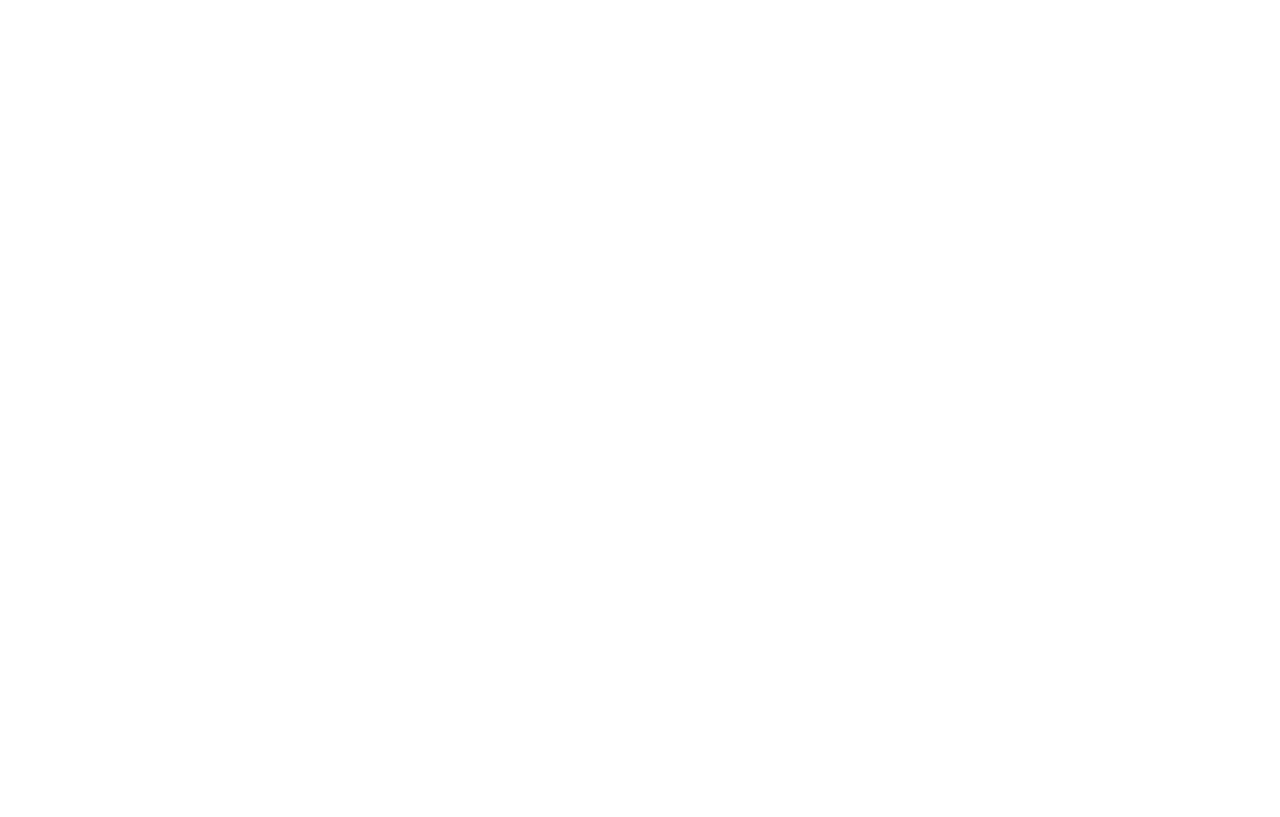
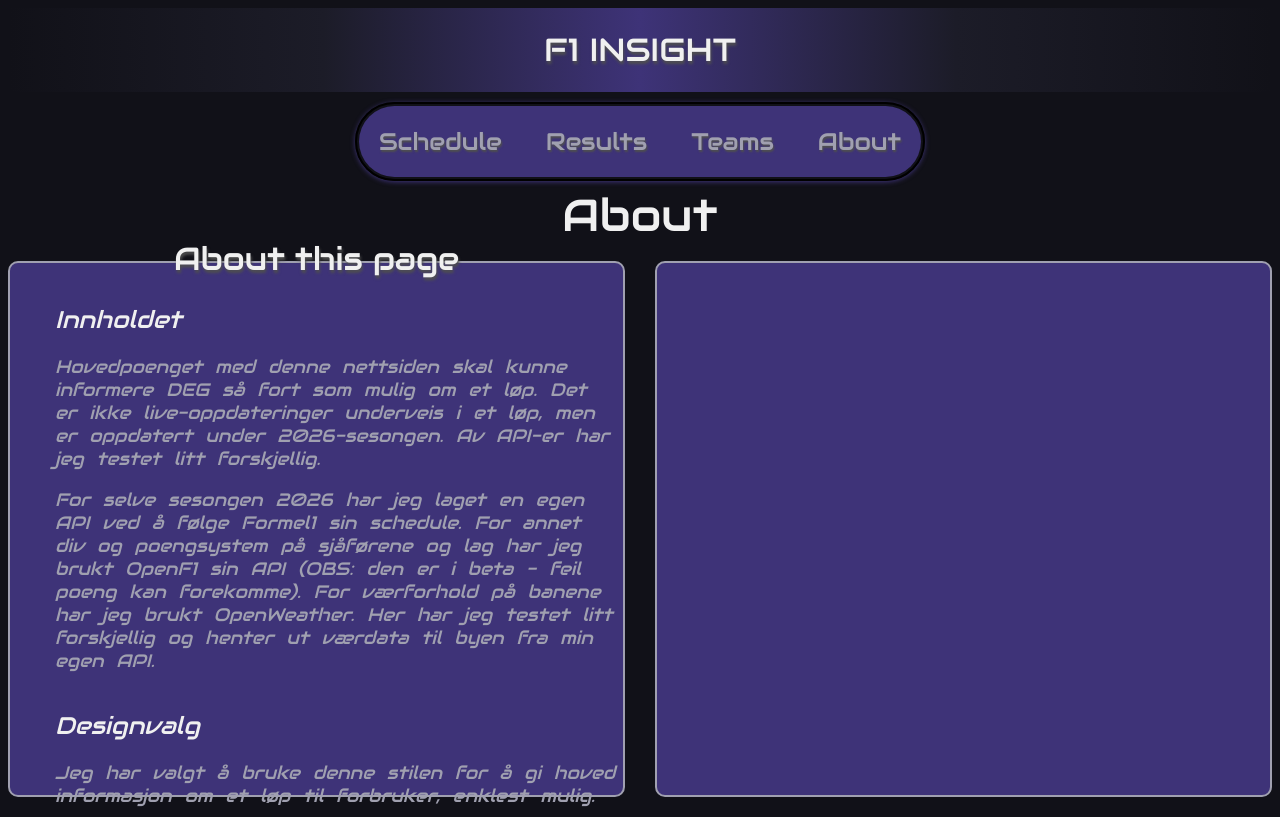
Before and after one commit to PoulAndre/F1-Insight, a website: page about.html in a window 1280 px wide. Drawn offline with Linux system fonts and the light colour scheme; no server answers.

Commit message:
fikset på About side --ikke ferdig

```diff
--- a/about.html
+++ b/about.html
@@ -0,0 +1,72 @@
+<!DOCTYPE html>
+<html lang="en">
+<head>
+    <meta charset="UTF-8">
+    <meta name="viewport" content="width=device-width, initial-scale=1.0">
+    <link rel="stylesheet" href="style.css">
+
+    <title>Teams</title>
+    <style>@import url('https://fonts.googleapis.com/css2?family=Audiowide&display=swap');</style>
+</head>
+<body>
+
+    <div id="nav">
+        <h1>F1 INSIGHT</h1>
+    </div>
+        <div class="meny">
+            <div class="bakgrunn">
+                <div class="inner">
+                        <button onclick="location.href='index.html'">Schedule</button>
+
+                        <button onclick="location.href='results.html'">Results</button>
+
+                        <button onclick="location.href='teams.html'">Teams</button>
+
+                        <button onclick="location.href='about.html'">About</button>
+                </div>
+            </div>
+        </div>
+
+        <div id="top">
+            <ul id="område">
+                <li><p class="sidetekst">About</p></li>
+           </ul>
+        </div>
+
+        <div class="aboutCenter">
+            <div class="venstreOmSiden">
+                <h1 class="Overskrift">About this page</h1>
+
+                    <ul>
+                        <li>
+                            <h2>Innholdet</h2>
+                            <p>Hovedpoenget med denne nettsiden skal kunne informere DEG så fort som mulig om et løp. Det er ikke live-oppdateringer underveis i et løp, men er oppdatert under 2026-sesongen. Av API-er har jeg testet litt forskjellig.
+                            </p>
+                            <p>For selve sesongen 2026 har jeg laget en egen API ved å følge Formel1 sin schedule. For annet div og poengsystem på sjåførene og lag har jeg brukt OpenF1 sin API (OBS: den er i beta - feil poeng kan forekomme).
+                            For værforhold på banene har jeg brukt OpenWeather. Her har jeg testet litt forskjellig og henter ut værdata til byen fra min egen API.</p>
+                        </li>
+                        <li>
+                            <h2>Designvalg</h2>
+                                <p>Jeg har valgt å bruke denne stilen for å gi hoved informasjon om et løp til forbruker, enklest mulig.
+                                    Innholdet er lett leselig og har ikke noe scroll-funksjon som lar bruker slippe å lete etter informasjon.
+                                    Alt er står direkte foran deg! Informasjonen nettsiden gir skal gi en kjapp oppdatering og informasjon om neste løp, og score blant sjåfører/lag, værforhold på banen o.l.</p>
+                        <p>Valg av farger tok jeg i bruk da dette minnet meg mest om Formel 1, de passet best temaet og komplementerer hverandre bra.</p>
+                        </li>
+                    </ul>
+
+            </div>
+
+            <div class="høyreOmSiden">
+                <ul class="boksene">
+                    <li class="VerktøyBox"><h2></h2></li>
+                    <li class="Skrift"></li>
+                </ul>
+            </div>
+
+
+        </div>
+
+    <script src="index.js"></script>
+
+</body>
+</html>
--- a/style.css
+++ b/style.css
@@ -492,5 +492,83 @@ p {
     font-style: italic;
     font-size: larger;
     color: #f0f0f0;
+}
+/*HER ER CSS FOR ABOUT*/
+/*HER ER CSS FOR ABOUT*/
+/*HER ER CSS FOR ABOUT*/
 
+.aboutCenter {
+    display: flex;
+    justify-content: space-around;
+    align-items: center;
+
+    height: 70vh;
+    gap: 30px
 }
+.venstreOmSiden {
+    display: flex;
+    flex-direction: column;
+    justify-content: center;
+    background-color: #3E3378;
+    border: 2px solid #a0a0b0;
+    border-radius: 10px;
+    height: 95%;
+    width: 50%;
+}
+.venstreOmSiden ul {
+    display: grid;
+    grid-template-rows: repeat(2 ,1fr);
+    list-style-type: none;
+    height: 100%;
+    margin: 5px;
+}
+.venstreOmSiden ul h2{
+    font-family: "Audiowide", sans-serif;
+    font-weight: 400;
+    font-style:italic;
+    color: #f0f0f0;
+}
+.venstreOmSiden ul p{
+    font-family: "Audiowide", sans-serif;
+    font-weight: 400;
+    font-style:italic;
+    font-size: large;
+    color: #a0a0b0;
+    text-align: left;
+    word-spacing: 7px;
+}
+
+.høyreOmSiden {
+    display: flex;
+    flex-direction: column;
+    justify-content: center;
+    background-color: #3E3378;
+    border: 2px solid #a0a0b0;
+    border-radius: 10px;
+    height: 95%;
+    width: 50%;
+}
+.høyreOmSiden h2 {
+    font-family: "Audiowide", sans-serif;
+    font-weight: 400;
+    font-style:italic;
+    font-size: x-large;
+    color: #f0f0f0;
+}
+.boksene {
+    display: grid;
+    grid-template-rows: repeat(2, 1fr);
+
+    list-style-type: none;
+    justify-content: center;
+}
+
+
+.Skrift{
+    font-family: "Audiowide", sans-serif;
+    font-weight: 400;
+    font-style:italic;
+    font-size: xx-large;
+    color: #e8002d;
+    text-align: center;
+}
```
